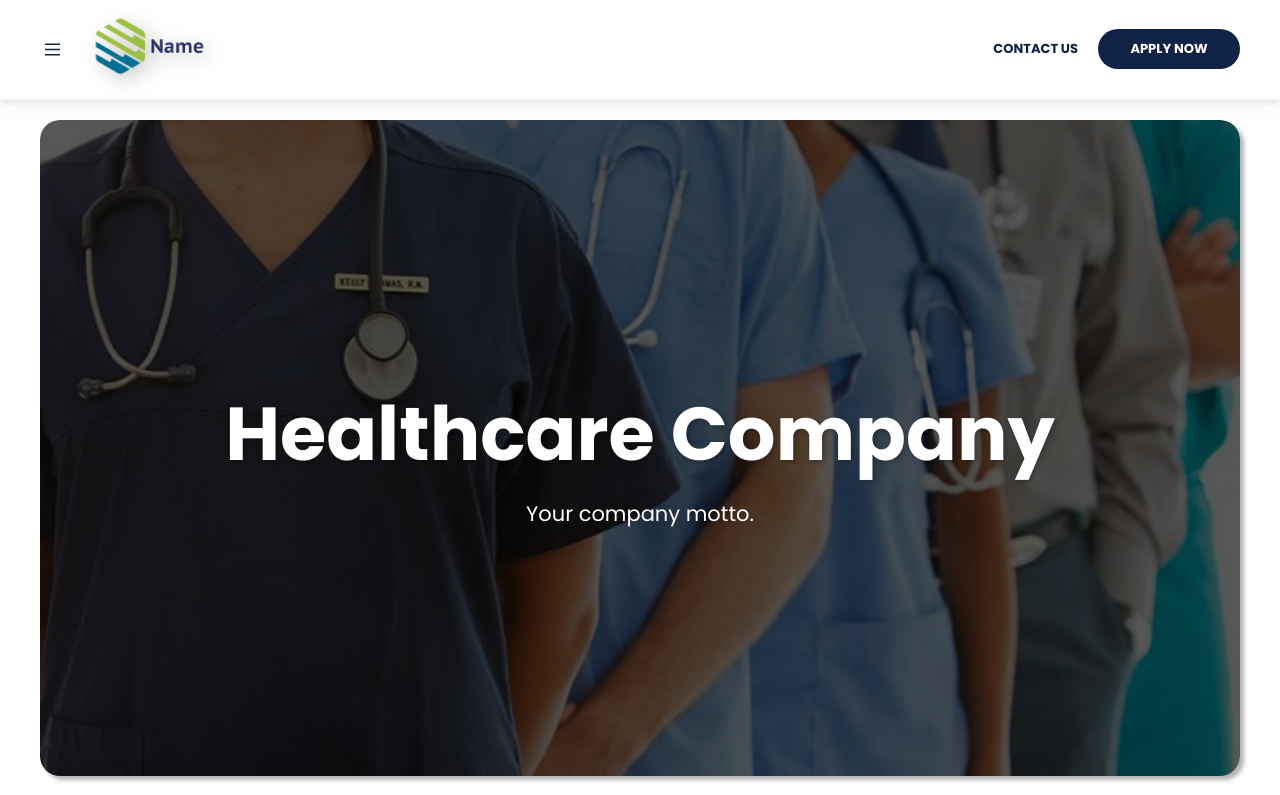
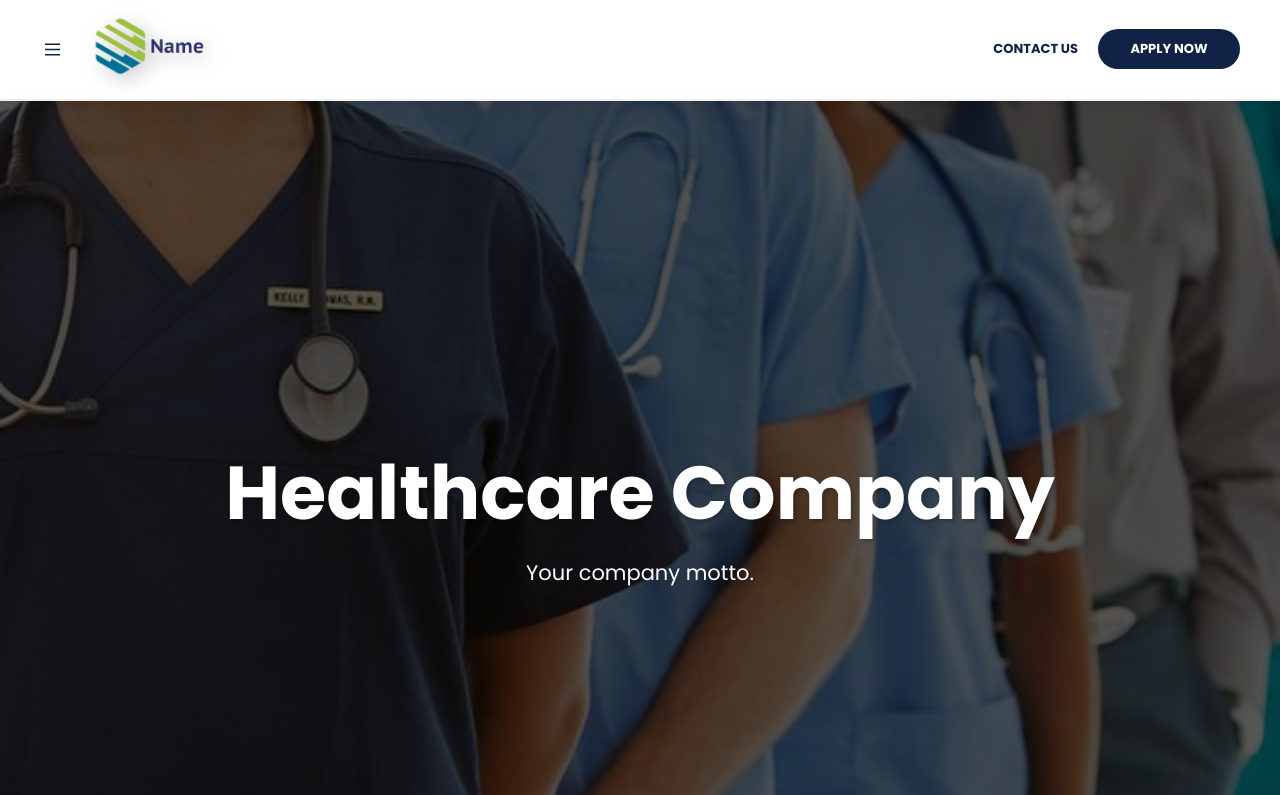
Before and after one commit to spencerwozniak/sample_website, a React (Vite) app in the folder front/: page / in a window 1280 px wide. Shown: the top 795 px of the page. Built offline with nearby package versions, Linux system fonts and the light colour scheme; no server answers.

Commit message:
Better header

```diff
--- a/front/src/index.css
+++ b/front/src/index.css
@@ -31,6 +31,7 @@ a:hover {
 
 /* Styles for the body of the page */
 body {
+  overflow-x: hidden;
   margin: 0; /* Remove default browser margin */
   display: flex; /* Use flexbox to manage layout */
   justify-content: center; /* Center content horizontally */
--- a/front/src/items/Header.css
+++ b/front/src/items/Header.css
@@ -2,18 +2,16 @@
   display: flex;
   justify-content: center;
   align-items: center;
-  padding: 20px;
-  padding-top: 120px; /* Padding at the top of the section */
+  padding-top: 100px; /* Padding at the top of the section */
+  width: 100vw; /* Ensures the header spans the full width of the viewport */
+  margin: 0; /* Removes any default margin */
 }
 
 .header-image-container {
   width: 100%;
-  max-width: 2000px; /* Adjust max width as needed */
-  height: 82vh; /* Header height is 100% of the viewport height minus 40px for padding */
-  border-radius: 20px;
+  height: 100vh; /* Header height is 100% of the viewport height minus 40px for padding */
   overflow: hidden;
   box-shadow: 4px 4px 4px rgba(0, 0, 0, 0.3); /* Shadow around the box */
-  margin: 0 20px; /* Ensure 20px margin on each side */
 }
 
 .header-image {
@@ -21,9 +19,7 @@
   background-size: cover; /* Ensures the image covers the entire container */
   background-position: center; /* Centers the image in the container */
   background-repeat: no-repeat; /* Prevents the image from repeating */
-  width: 100%;
   height: 100%; /* Ensures the image fills the entire container */
-  border-radius: 20px; /* Rounded corners */
 }
 
 .header-image-overlay {
@@ -37,19 +33,19 @@
 }
 
 .header-content-wrapper {
-  position: absolute; /* Ensure this wrapper is absolutely positioned */
-  top: 48%; /* Slightly move the wrapper up by adjusting top */
+  position: absolute;
+  top: 50%;
   left: 50%;
-  transform: translate(-50%, -48%); /* Adjust the Y-axis translation to fine-tune vertical centering */
-  z-index: 2; /* Ensure the text is above the overlay */
+  transform: translate(-50%, -50%);
+  z-index: 2;
   display: flex;
   flex-direction: column;
   justify-content: center;
   align-items: center;
-  text-align: center; /* Center the text horizontally */
-  padding: 20px; /* Always ensure 20px padding inside the header content */
-  width: 90%; /* Increase the width of the text container */
-  max-width: 1200px; /* Increase max-width to make the "column" wider */
+  text-align: center;
+  padding: 20px;
+  width: 100%; /* Updated to take the full width */
+  max-width: none; /* Remove max-width restriction */
 }
 
 .header-text-container {
```
